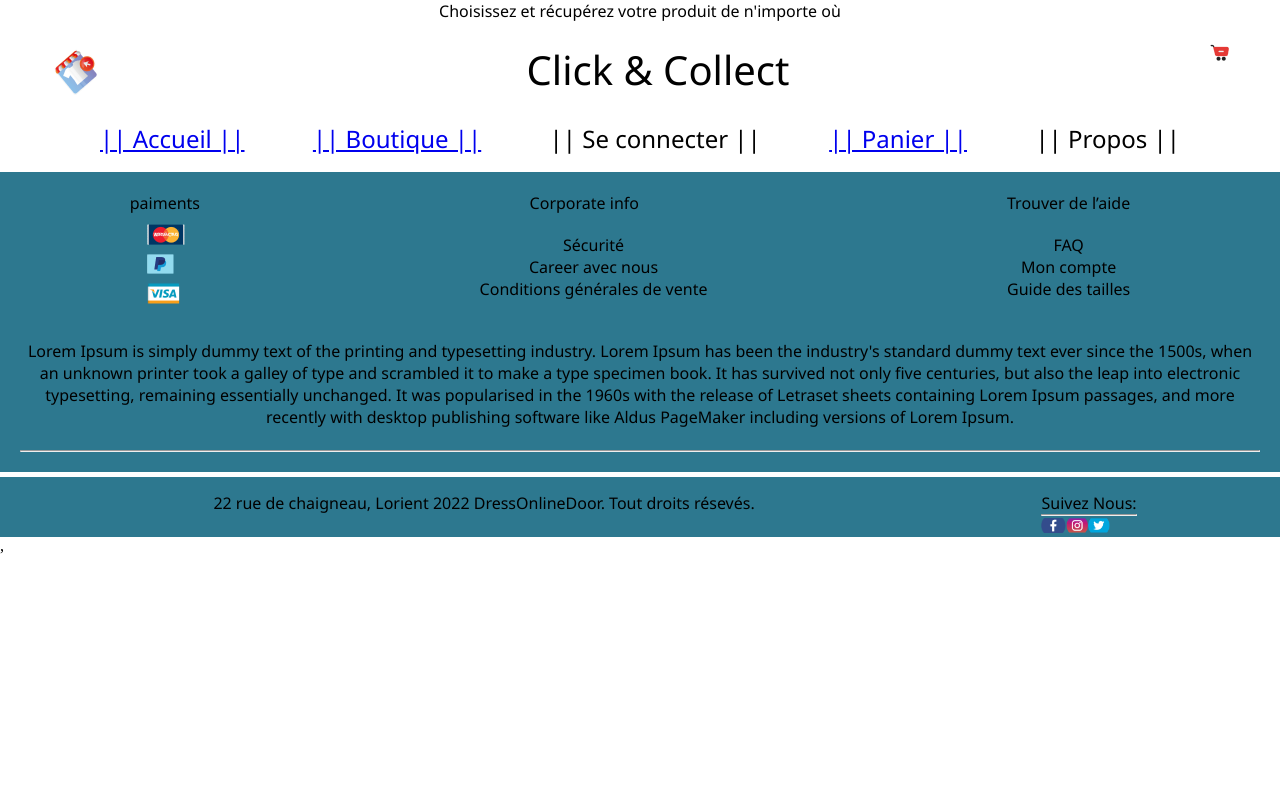
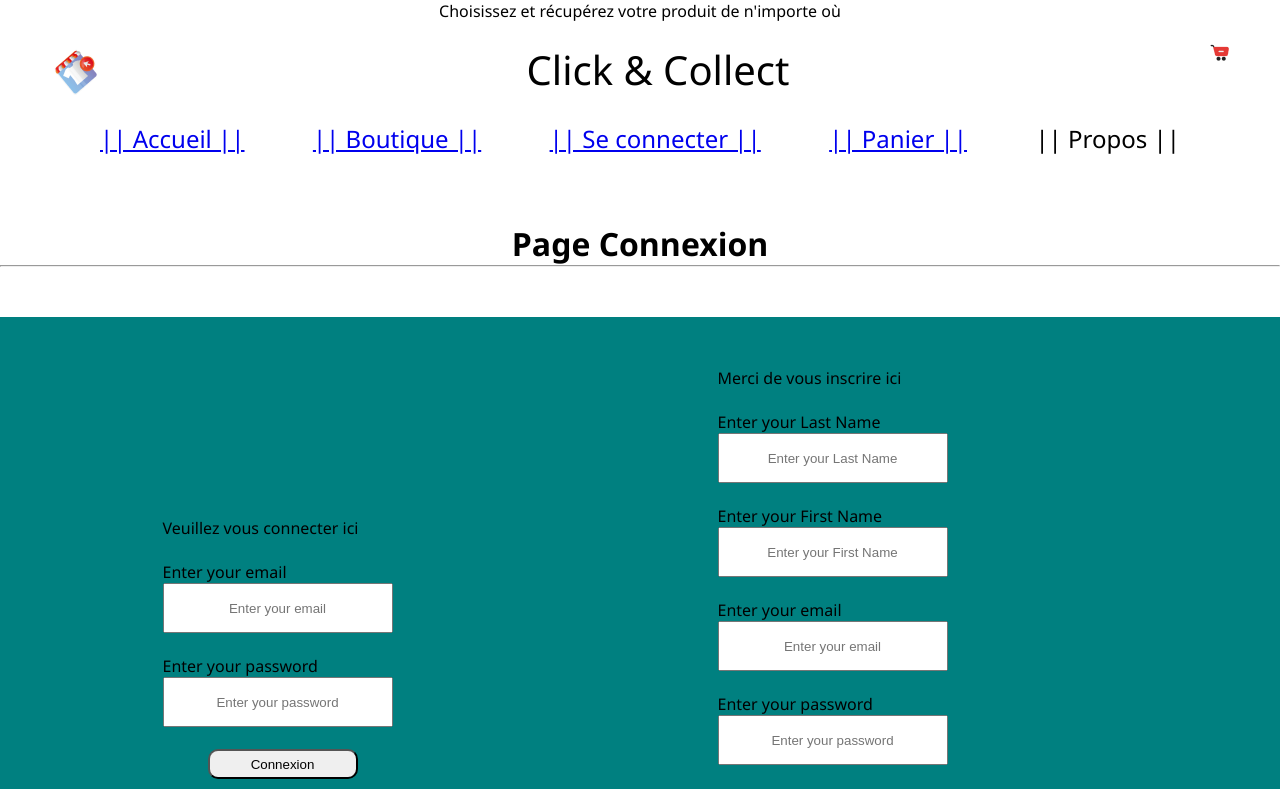
Before and after one commit to lina-22/ReactJs_C-C, a React (Create React App) app: page /seConnecter in a window 1280 px wide. Shown: the top 789 px of the page. Built offline with nearby package versions, Linux system fonts and the light colour scheme.

Commit message:
se connecter done connexion

```diff
--- a/src/App.css
+++ b/src/App.css
@@ -405,3 +405,43 @@ section .header{
 }
 
 /* End of PANIER */
+
+
+/* body start for Connexion */
+#connexionPage{
+    text-align: center;
+    padding-top: 50px;
+    padding-bottom: 50px;
+}
+.connexion{
+    display: flex;
+    justify-content: space-around;
+    background-color: teal;
+    padding-top: 50px;
+
+}
+#connexionBody{
+   padding-top: 150px;
+}
+/* .inputconnexion{
+
+} */
+
+.placeholder{
+    width: 230px;
+    height: 50px;
+    text-align: center;
+}
+/* #inscriptionBody{
+
+} */
+
+.submit_button{
+    border-radius: 10px;
+    width: 150px;
+    height: 30px;
+    margin-left: 45px;
+}
+
+
+/* body end from Connexion */
--- a/src/App.js
+++ b/src/App.js
@@ -7,6 +7,7 @@ import { Routes, Route } from "react-router-dom";
 import BoutiqueSubSection from "./Pages/User/BoutiqueSubSection";
 import BoutiqueAjouterPanier from "./Pages/User/BoutiqueAjouterPanier";
 import Panier from "./Pages/User/Panier";
+import SeConnecter from "./Pages/User/SeConnecter";
 
 
 function App() {
@@ -19,6 +20,7 @@ function App() {
           <Route path="/boutiqueSubSection" element={<BoutiqueSubSection/>}/>
           <Route path="/boutiqueLandingImgaes" element={<BoutiqueLandingImgaes/>}/>
           <Route path="/boutiqueAjouterPanier" element={<BoutiqueAjouterPanier/>}/>
+          <Route path="/seConnecter" element={<SeConnecter/>}/>
           <Route path="/panier" element={<Panier/>}/>
 
         </Routes>
--- a/src/Components/Navbar.js
+++ b/src/Components/Navbar.js
@@ -20,7 +20,7 @@ function Navbar(){
                 <li><Link to = "/" >|| Accueil  || </Link> </li>
                 <li><Link to ="/boutiqueLandingImages">|| Boutique  || </Link></li>
                 {/* <li><Link to ="/boutiqueSubSection">|| Boutique  || </Link></li> this link for one drees boutiqueLandingImages  */}
-                <li>|| Se connecter  ||</li>
+                <li><Link to ="/seConnecter">|| Se connecter  ||</Link></li>
                 <li><Link to ="/panier">|| Panier  ||</Link></li>
                 <li>|| Propos  ||</li>
             </ul>
--- /dev/null
+++ b/src/Pages/User/SeConnecter.jsx
@@ -0,0 +1,44 @@
+function SeConnecter() {
+    return (
+        <div>
+        <div id="connexionPage">
+            <h1>Page Connexion</h1>
+            <hr/>
+        </div>
+        <div className="connexion">
+            <div id="connexionBody">
+                <p> <span><b/> Veuillez vous connecter ici </span> <b/></p> <br/>
+                <section className="inputconnexion">
+                    <p>Enter your email</p>
+                    <input className="placeholder" type="text" placeholder="Enter your email"/> <br/><br/>
+                    <p>Enter your password</p>
+                    <input className="placeholder" type="password" placeholder="Enter your password"/> <br/>
+                    <br/>
+                    <button className="submit_button">Connexion</button><br/><br/>
+                </section>
+            </div>
+            <div id="inscriptionBody">
+                <p><span><b/>Merci de vous inscrire ici</span><b/></p><br/>
+                <section className="inscrire">
+                    <p>Enter your Last Name</p>
+                    <input className="placeholder" type="text" placeholder="Enter your Last Name"/><br/><br/>
+                    <p>Enter your First Name</p>
+                    <input className="placeholder" type="text" placeholder="Enter your First Name"/><br/><br/>
+                    <p>Enter your email</p>
+                    <input className="placeholder" type="email" placeholder="Enter your email"/><br/><br/>
+                    <p>Enter your password</p>
+                    <input className="placeholder" type="password" placeholder="Enter your password"/><br/><br/>
+                    <p>Confirm your password</p>
+                    <input className="placeholder" type="password" placeholder="Confirm your password"/><br/><br/>
+                    <br/><br/>
+                    <button className="submit_button">S'inscrire</button> <br/><br/>
+                    <img src="img/Robo.png" alt=""/><br/><br/>
+                    <img src="img/Valider.png" alt=""/>
+                </section>
+            </div>
+        </div>
+        </div>
+     );
+}
+
+export default SeConnecter;
```
